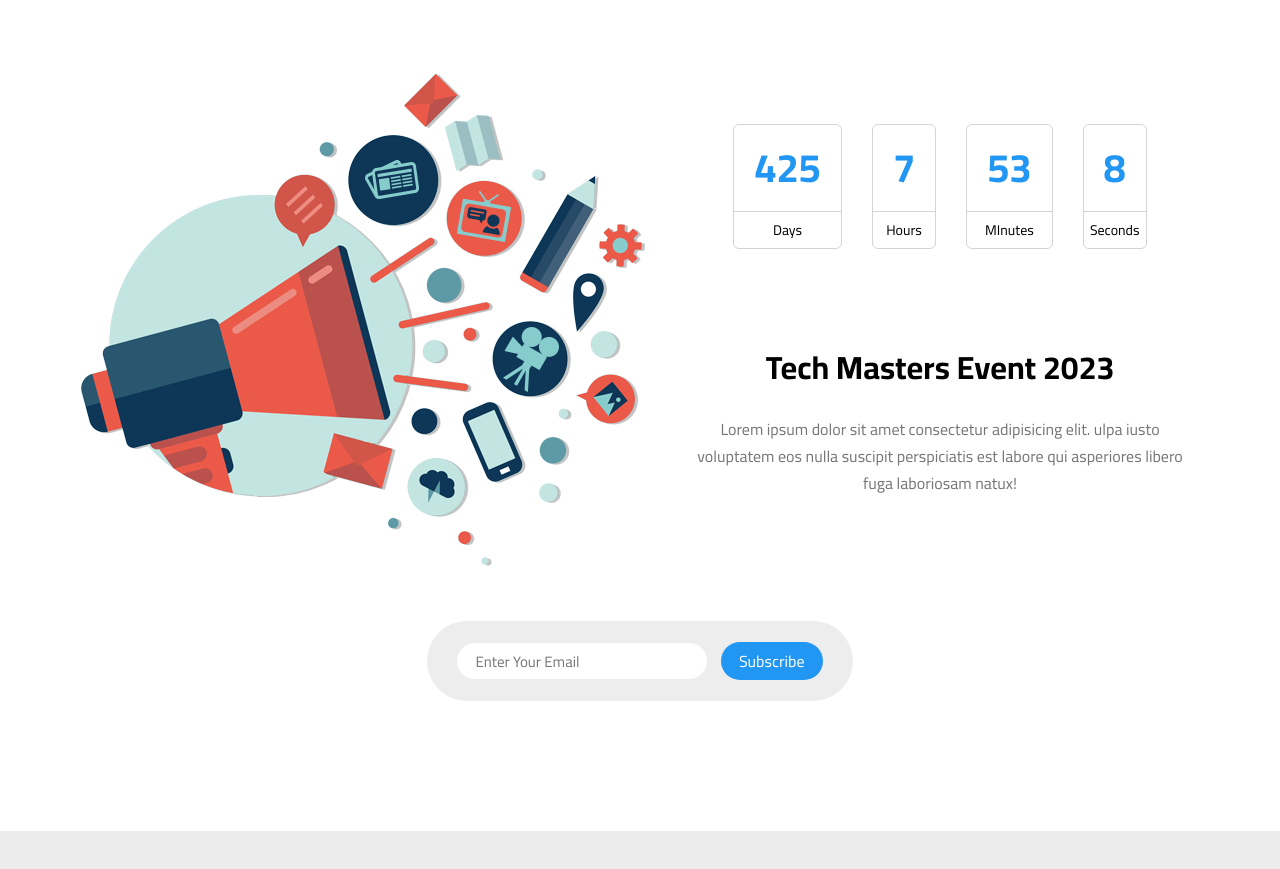
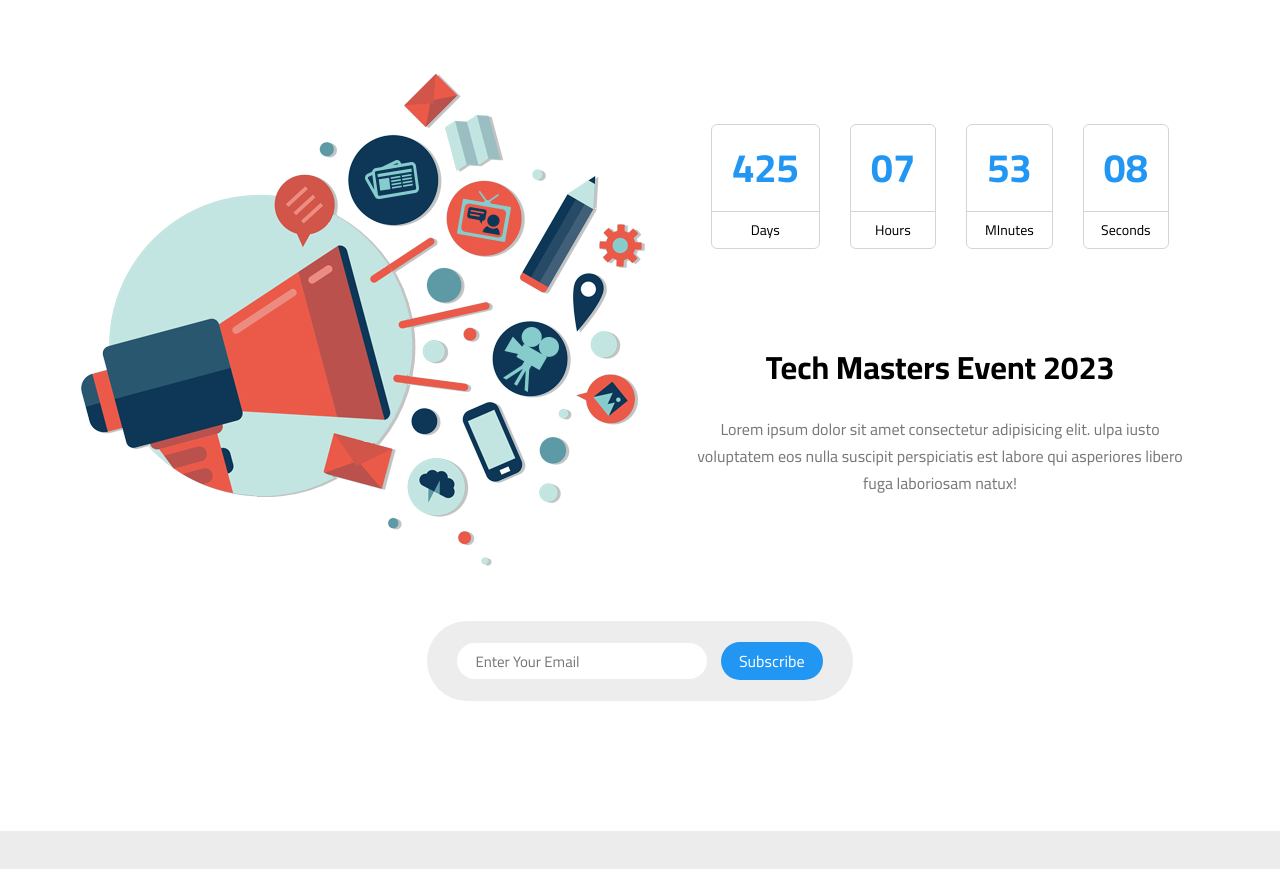
Before and after one commit to zeyad-belal/landing-page3, a plain HTML site: page index.html in a window 1280 px wide. Shown: the part 9020-9889 px from the top of the page. Drawn offline with Linux system fonts and the light colour scheme; files whose address does not match are found by name.

Commit message:
countdown fixes

```diff
--- a/index.html
+++ b/index.html
@@ -561,19 +561,19 @@
                 <div class="time">
                     <div class="units">
                         <div class="unite">
-                            <span></span>
+                            <span>00</span>
                             <span>Days</span>
                         </div>
                         <div class="unite">
-                            <span></span>
+                            <span>00</span>
                             <span>Hours</span>
                         </div>
                         <div class="unite">
-                            <span></span>
+                            <span>00</span>
                             <span>MInutes</span>
                         </div>
                         <div class="unite">
-                            <span></span>
+                            <span>00</span>
                             <span>Seconds</span>
                         </div>
                     </div>
--- a/main.js
+++ b/main.js
@@ -69,10 +69,10 @@ let timeCount = setInterval(() => {
   let minutes = Math.floor((remaning % (1000 * 60 * 60)) / (1000 * 60));
   let seconds = Math.floor((remaning % (1000 * 60)) / 1000);
 
-  timeSpans[0].textContent = days;
-  timeSpans[1].textContent = hours;
-  timeSpans[2].textContent = minutes;
-  timeSpans[3].textContent = seconds;
+  timeSpans[0].textContent = days < 10? `0${days}`:days;
+  timeSpans[1].textContent = hours < 10? `0${hours}`:hours;
+  timeSpans[2].textContent = minutes< 10? `0${minutes}`:minutes;
+  timeSpans[3].textContent = seconds < 10? `0${seconds}`:seconds;
 
   if (remaning < 0) {
     clearInterval(timeCount);
```
